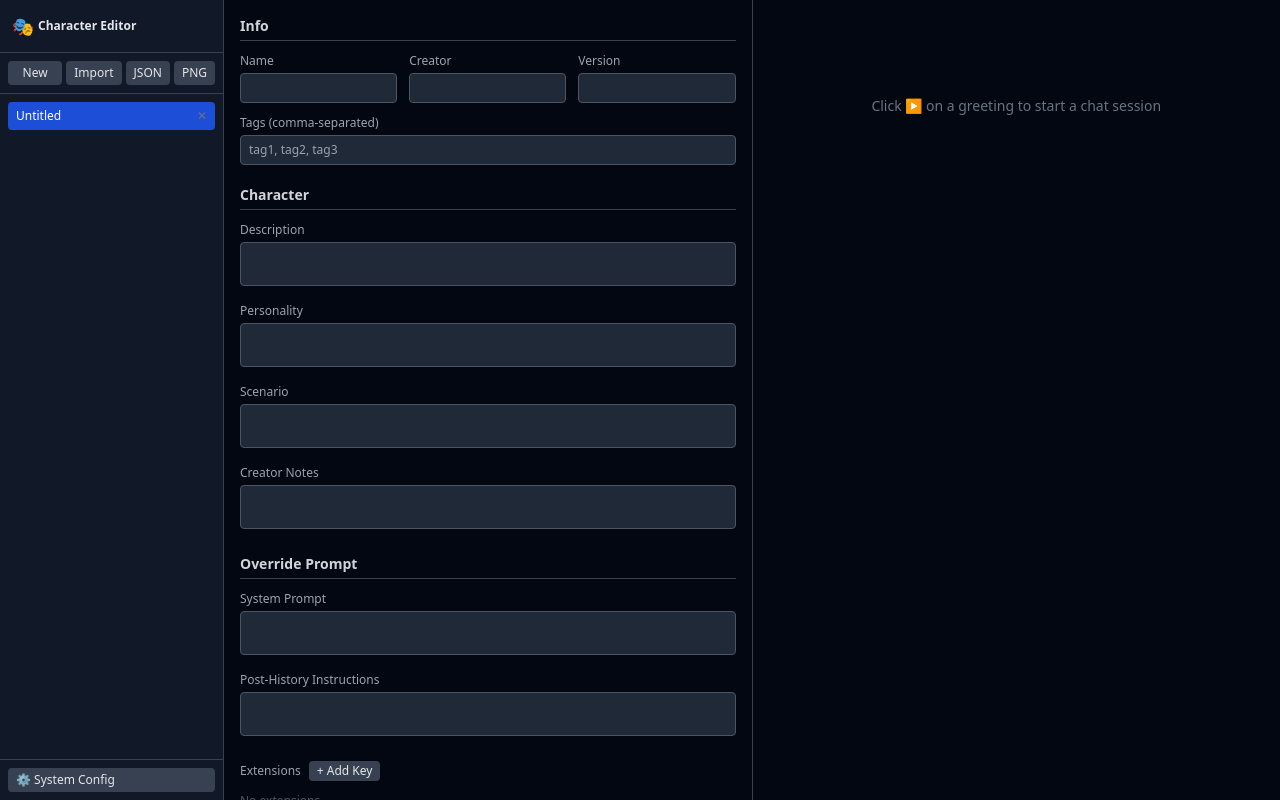
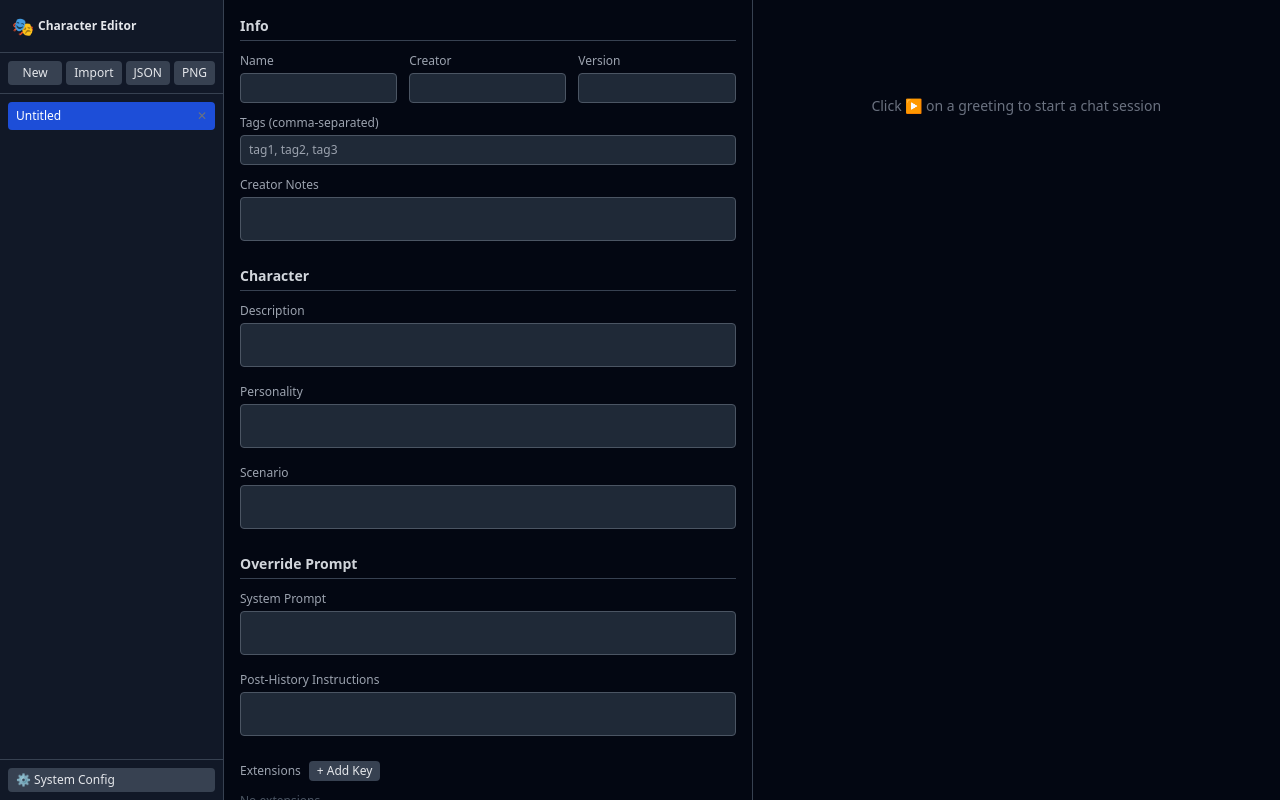
Before and after one commit to fyam1997/character-editor, a Vue app: page / in a window 1280 px wide. Both pictures are taken after a click on the button "New". Built offline with nearby package versions, Linux system fonts and the light colour scheme.

Commit message:
Move Creator Notes to Info section

```diff
--- a/src/components/BaseSpecForm.vue
+++ b/src/components/BaseSpecForm.vue
@@ -50,6 +50,10 @@ function commitTags() {
           class="w-full px-2 py-1.5 text-xs bg-gray-800 border border-gray-600 rounded text-gray-200"
         />
       </div>
+      <div class="mt-3">
+        <label class="text-xs text-gray-400 block mb-1">Creator Notes</label>
+        <textarea v-model="store.cardJson.data.creator_notes" v-grow class="w-full px-2 py-1.5 text-xs bg-gray-800 border border-gray-600 rounded text-gray-200"></textarea>
+      </div>
     </section>
 
     <section>
@@ -66,10 +70,6 @@ function commitTags() {
         <div>
           <label class="text-xs text-gray-400 block mb-1">Scenario</label>
           <textarea v-model="store.cardJson.data.scenario" v-grow class="w-full px-2 py-1.5 text-xs bg-gray-800 border border-gray-600 rounded text-gray-200"></textarea>
-        </div>
-        <div>
-          <label class="text-xs text-gray-400 block mb-1">Creator Notes</label>
-          <textarea v-model="store.cardJson.data.creator_notes" v-grow class="w-full px-2 py-1.5 text-xs bg-gray-800 border border-gray-600 rounded text-gray-200"></textarea>
         </div>
       </div>
     </section>
```
